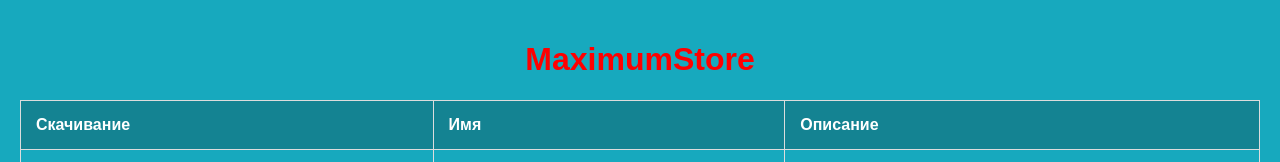
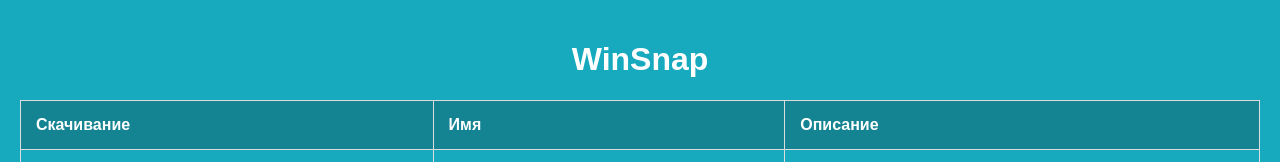
Before and after one commit to StrongApps/WinSnap, a plain HTML site: page index.html in a window 1280 px wide. Shown: the top 162 px of the page. Drawn offline with Linux system fonts and the light colour scheme.

Commit message:
Update index.html

```diff
--- a/index.html
+++ b/index.html
@@ -12,7 +12,7 @@
             padding: 20px;
         }
         h1 {
-            color: red;
+            color: white;
             text-align: center;
         }
         table {
@@ -46,7 +46,7 @@
 </head>
 <body>
 
-<h1>MaximumStore</h1>
+<h1>WinSnap</h1>
 
 <table>
     <tr>
```
